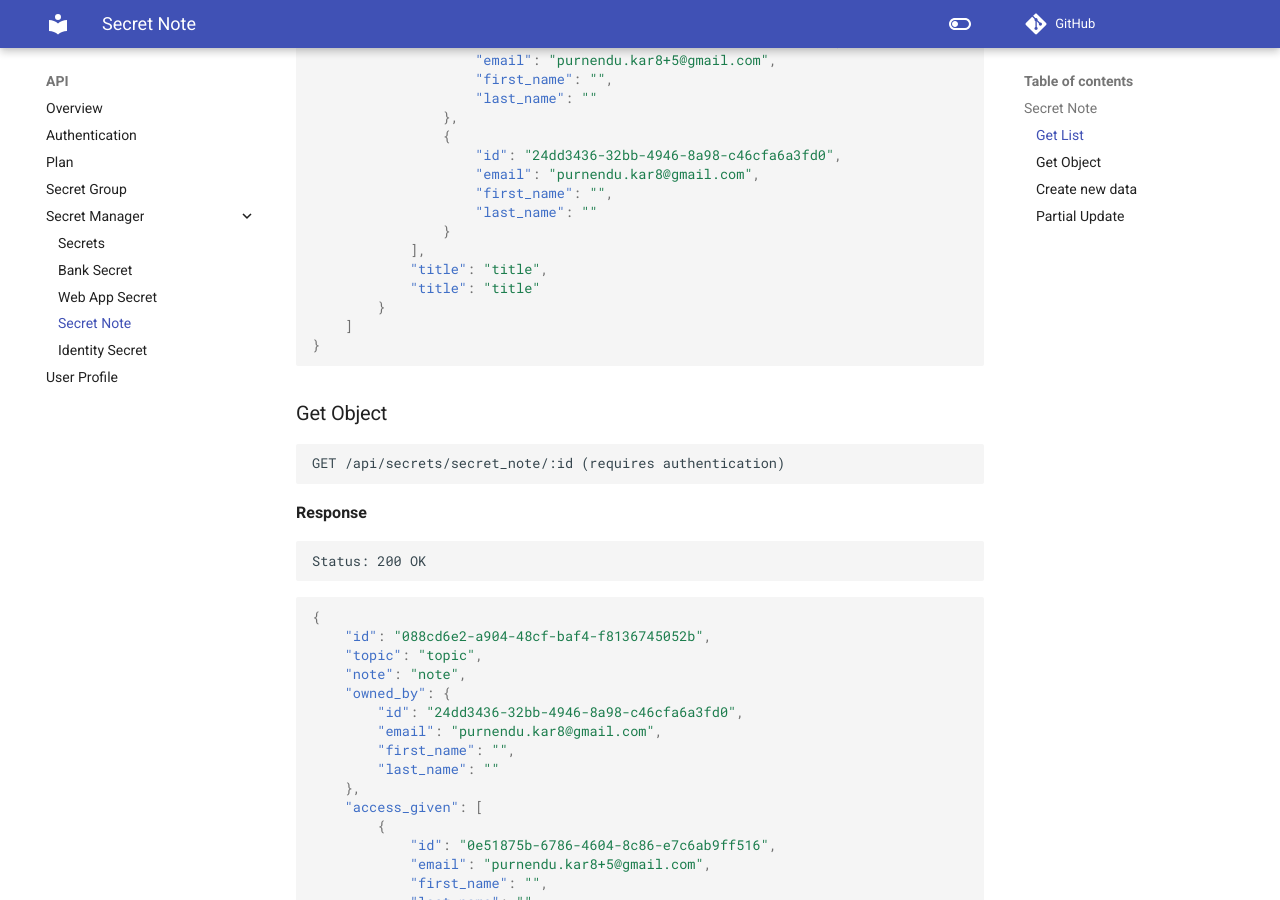
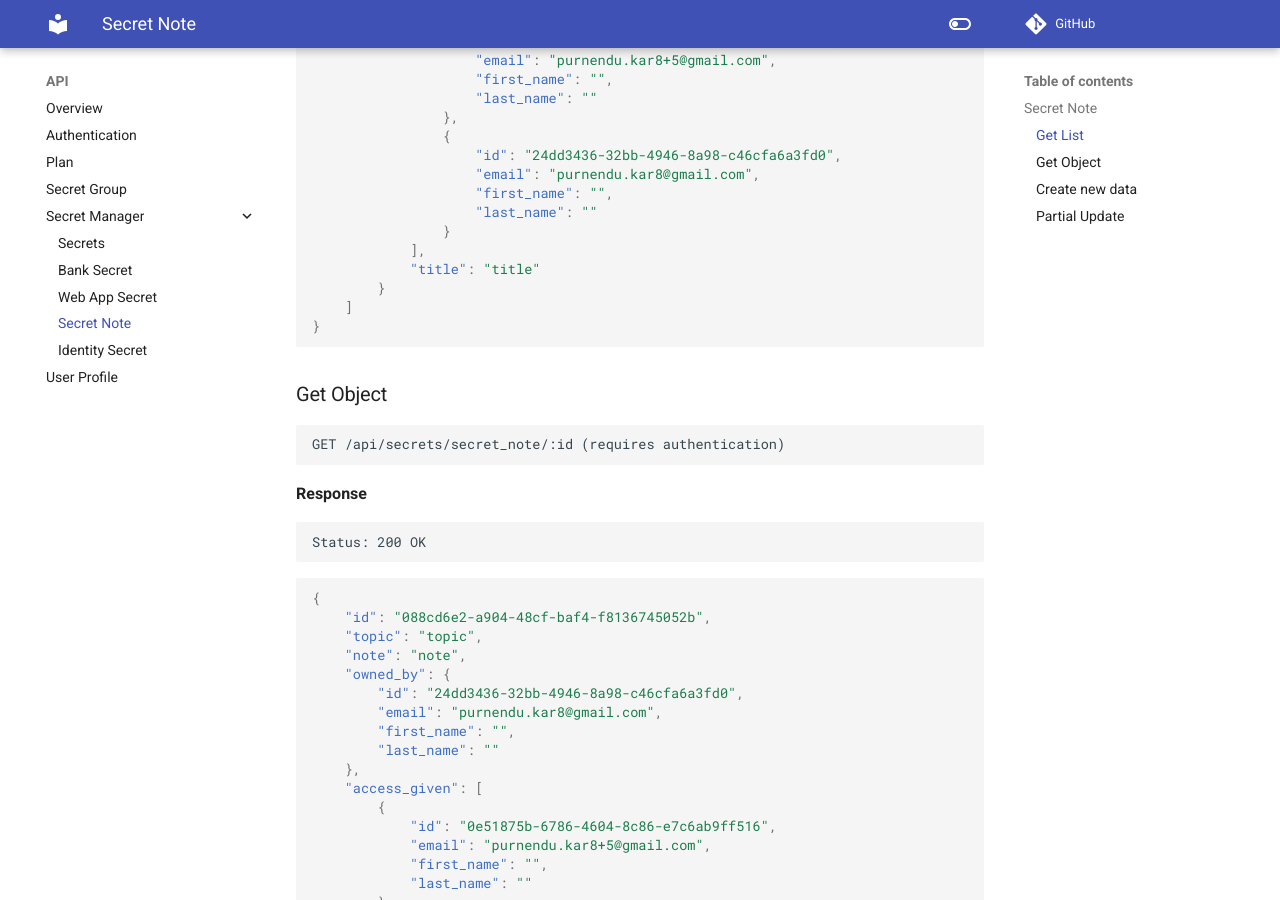
Before and after one commit to purnendukar/PassCave-backend, an MkDocs documentation site: the page built from docs/api/7-secret-note.md, in a window 1280 px wide and 900 px high, scrolled down 946 px. Built offline with MkDocs 1.6.1 and Material for MkDocs 9.7.7, drawn with Linux system fonts in a browser that asks for light colours; comment, search, counter and statistics services are not loaded.

Commit message:
chore: secret api response field

```diff
--- a/docs/api/7-secret-note.md
+++ b/docs/api/7-secret-note.md
@@ -46,7 +46,6 @@ Status: 200 OK
                     "last_name": ""
                 }
             ],
-            "title": "title",
             "title": "title"
         }
     ]
```
Also changed, not shown: docs/api/6-web-app-secret.md (+0 -1 lines).
